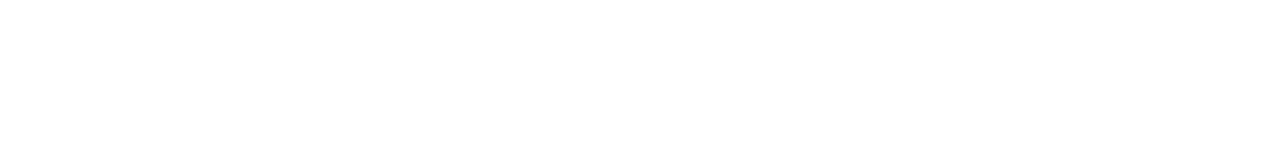
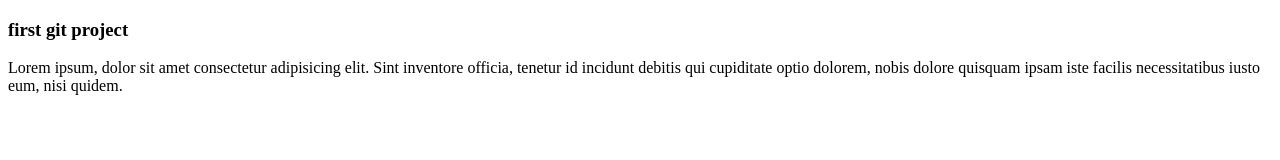
Before and after one commit to ArtemSerb/desk-git, a plain HTML site: page index.html in a window 1280 px wide. Drawn offline with Linux system fonts and the light colour scheme.

Commit message:
change-index

```diff
--- a/index.html
+++ b/index.html
@@ -6,6 +6,7 @@
     <title>Document</title>
 </head>
 <body>
-
+    <h3>first git project</h3>
+    <p>Lorem ipsum, dolor sit amet consectetur adipisicing elit. Sint inventore officia, tenetur id incidunt debitis qui cupiditate optio dolorem, nobis dolore quisquam ipsam iste facilis necessitatibus iusto eum, nisi quidem.</p>
 </body>
 </html>
```
